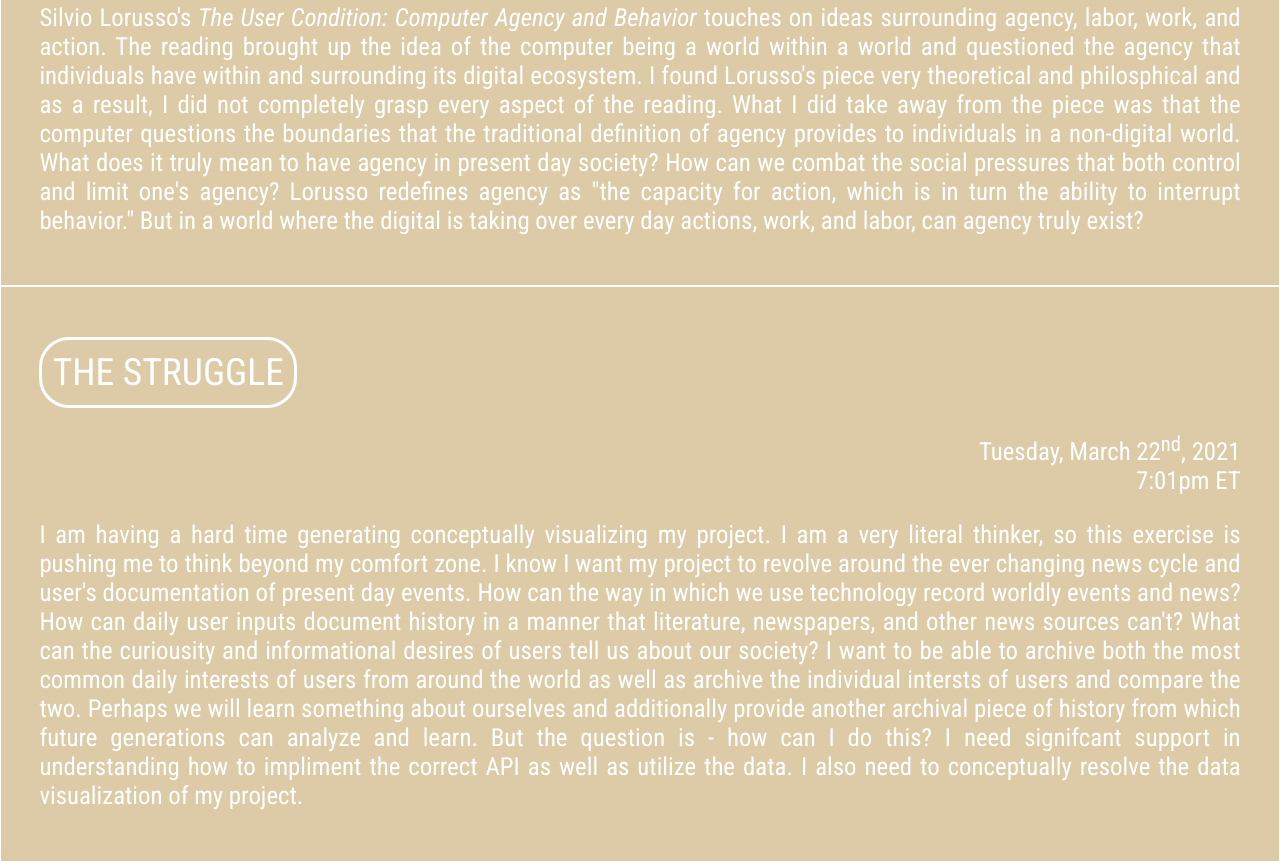
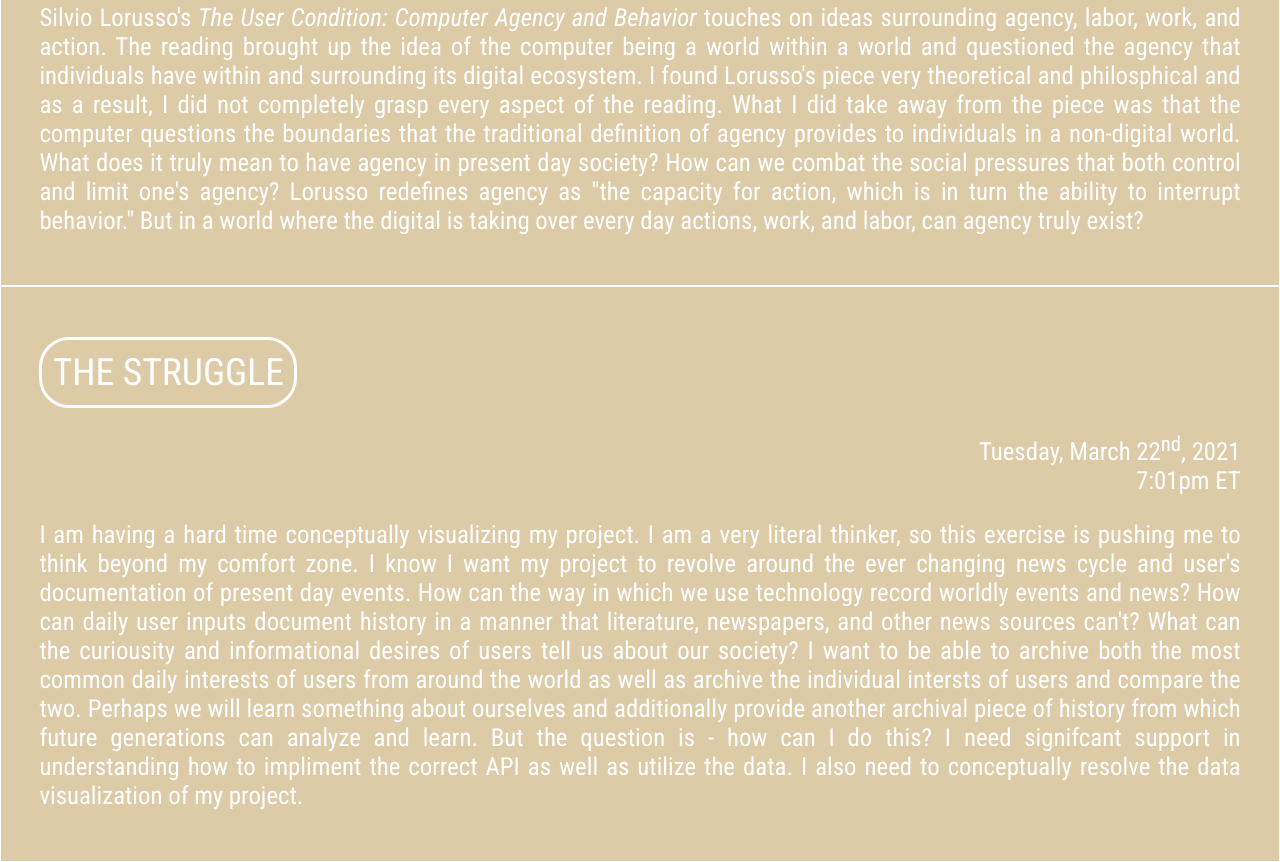
Before and after one commit to sydneygoldberger/journal, a plain HTML site: page index.html in a window 1280 px wide. Shown: the part 3886-4748 px from the top of the page. Drawn offline with nearby package versions, Linux system fonts and the light colour scheme.

Commit message:
Add files via upload
edits

```diff
--- a/index.html
+++ b/index.html
@@ -168,7 +168,7 @@
                                     <p id="entryTitle"><span id="border8">THE STRUGGLE</span></p>
                                     <p id="entryDate">Tuesday, March 22<sup>nd</sup>,&nbsp;2021<br>7:01pm ET</p>
                                     <div id="entryText">
-                                        <p>I am having a hard time generating conceptually visualizing my project. I am a very literal thinker, so this exercise
+                                        <p>I am having a hard time conceptually visualizing my project. I am a very literal thinker, so this exercise
                                             is pushing me to think beyond my comfort zone. I know I want my project to revolve around the ever changing news cycle
                                             and user's documentation of present day events. How can the way in which we use technology record
                                             worldly events and news? How can daily user inputs document history in a manner that literature, newspapers, and other news sources can't?
```
